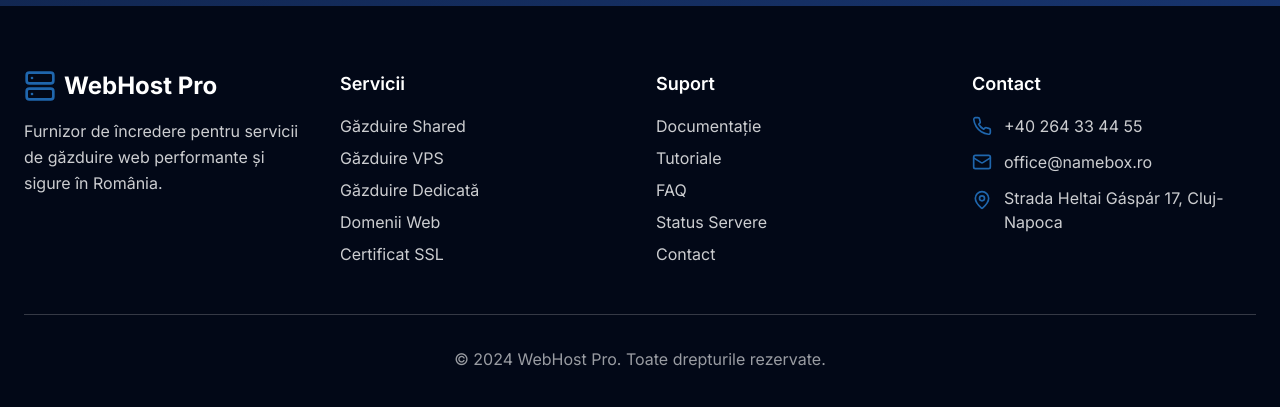
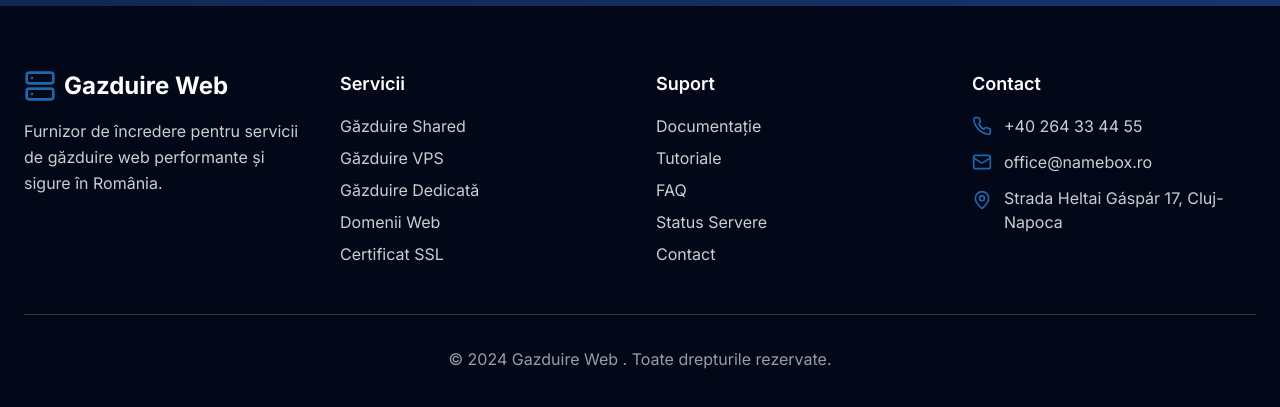
Before and after one commit to Oliviu-nbx/web-speedy-hub, a React (Vite) app: page / in a window 1280 px wide. Shown: the part 3446-3853 px from the top of the page. Built offline with nearby package versions, Linux system fonts and the light colour scheme.

Commit message:
Visual edit in Lovable
Edited UI in Lovable

```diff
--- a/src/components/Footer.tsx
+++ b/src/components/Footer.tsx
@@ -1,15 +1,13 @@
 import { Server, Phone, Mail, MapPin } from "lucide-react";
-
 const Footer = () => {
-  return (
-    <footer className="bg-foreground text-white py-16">
+  return <footer className="bg-foreground text-white py-16">
       <div className="container mx-auto px-6">
         <div className="grid grid-cols-1 md:grid-cols-4 gap-8">
           {/* Company Info */}
           <div className="space-y-4">
             <div className="flex items-center space-x-2 mb-4">
               <Server className="w-8 h-8 text-accent" />
-              <span className="text-2xl font-bold">WebHost Pro</span>
+              <span className="text-2xl font-bold">Gazduire Web</span>
             </div>
             <p className="text-white/80 leading-relaxed">
               Furnizor de încredere pentru servicii de găzduire web performante și sigure în România.
@@ -61,11 +59,9 @@ const Footer = () => {
         </div>
 
         <div className="border-t border-white/20 mt-12 pt-8 text-center text-white/60">
-          <p>&copy; 2024 WebHost Pro. Toate drepturile rezervate.</p>
+          <p>© 2024 Gazduire Web . Toate drepturile rezervate.</p>
         </div>
       </div>
-    </footer>
-  );
+    </footer>;
 };
-
 export default Footer;
```
